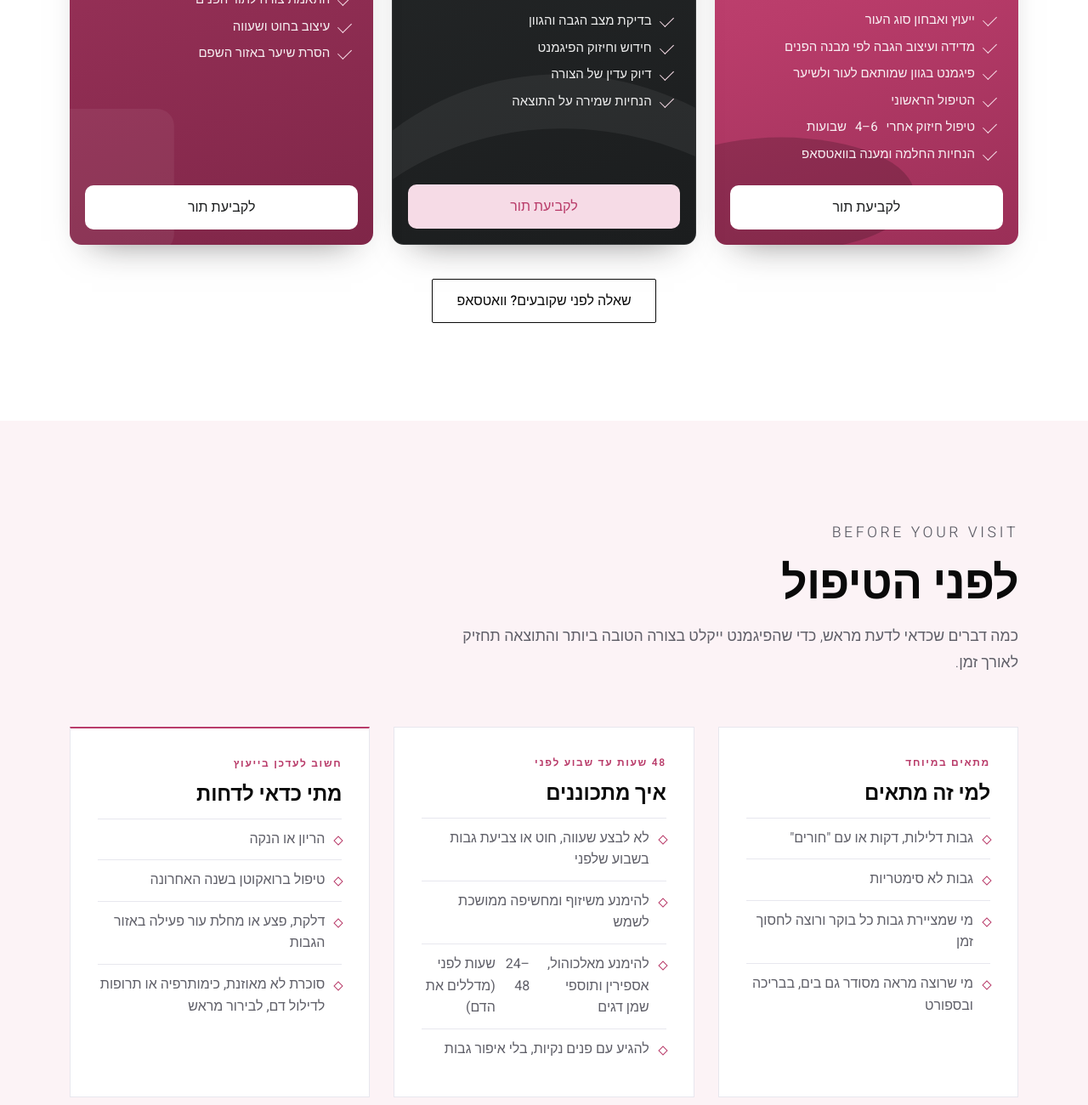
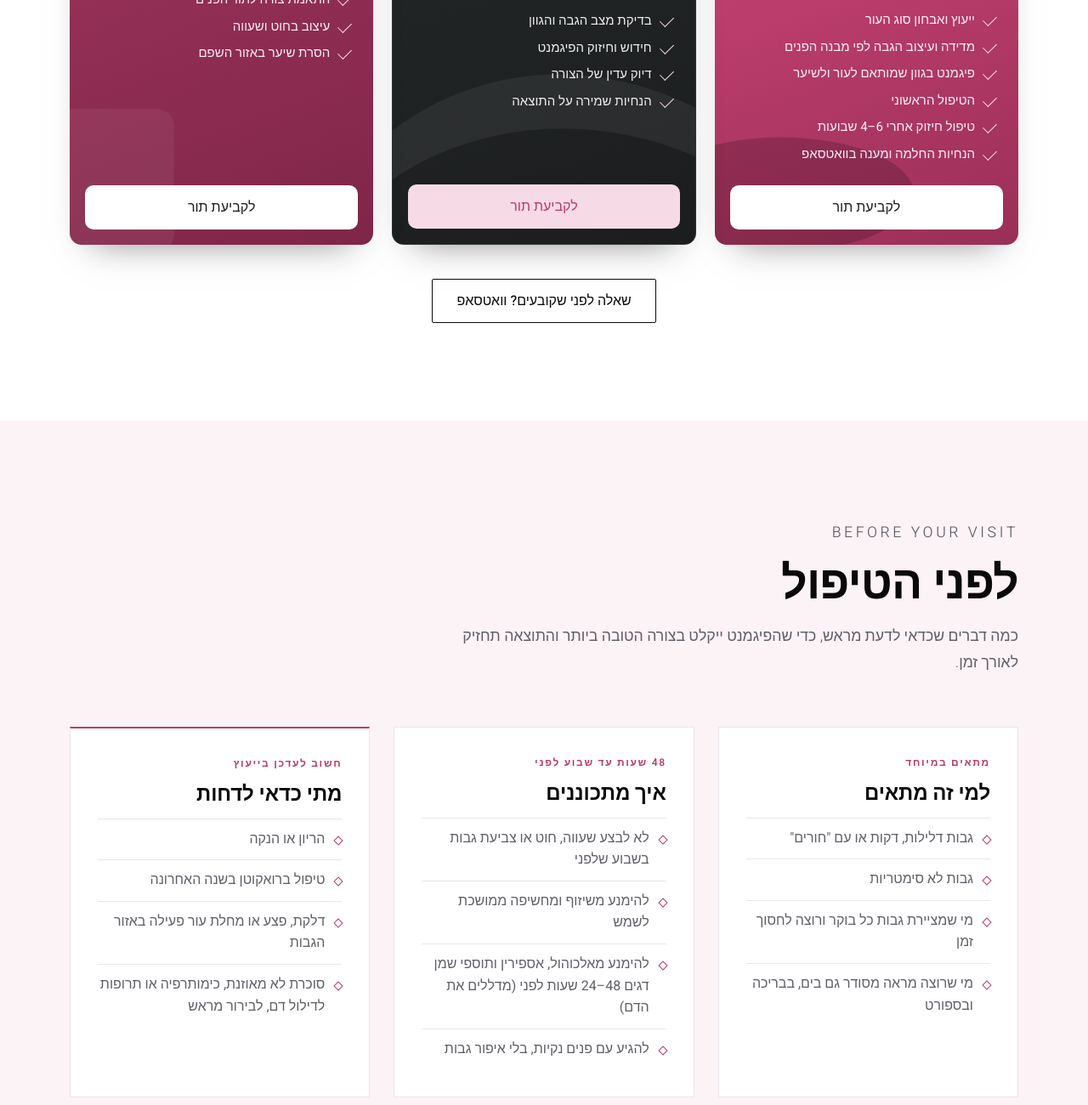
Before and after one commit to aarongolan86/shanigolan-site, a plain HTML site: page index.html in a window 1280 px wide. Shown: the part 4720-6020 px from the top of the page at 85% size. Drawn offline with Linux system fonts and the light colour scheme.

Commit message:
Fix list items where number ranges split into a separate column on mobile
Co-Authored-By: Claude Opus 5.5 <noreply@anthropic.com>
Claude-Session: https://claude.ai/code/session_01Jhg6PZWV9ucbAzpJ8xhL93

```diff
--- a/index.html
+++ b/index.html
@@ -833,7 +833,7 @@ html{overflow-x:clip}
             <h3>מיקרושיידינג פודרה<br>טיפול מלא</h3>
             <div class="pc-price"><span class="num">1,800</span><span class="cur">₪</span></div>
             <p class="pc-note">גבה מלאה, רכה וטבעית, שמחזיקה לאורך זמן. הכל כלול, בלי תוספות.</p>
-            <ul class="pc-list"><li>ייעוץ ואבחון סוג העור</li><li>מדידה ועיצוב הגבה לפי מבנה הפנים</li><li>פיגמנט בגוון שמותאם לעור ולשיער</li><li>הטיפול הראשוני</li><li>טיפול חיזוק אחרי <span class="ltr">4–6</span> שבועות</li><li>הנחיות החלמה ומענה בוואטסאפ</li></ul>
+            <ul class="pc-list"><li>ייעוץ ואבחון סוג העור</li><li>מדידה ועיצוב הגבה לפי מבנה הפנים</li><li>פיגמנט בגוון שמותאם לעור ולשיער</li><li>הטיפול הראשוני</li><li><span>טיפול חיזוק אחרי <span class="ltr">4–6</span> שבועות</span></li><li>הנחיות החלמה ומענה בוואטסאפ</li></ul>
           </div>
           <a class="pc-cta" href="https://lee.co.il/b/bG5py" target="_blank" rel="noopener">לקביעת תור</a>
         </article><article class="pcard c2">
@@ -880,7 +880,7 @@ html{overflow-x:clip}
         <div class="before-col rv">
           <span class="kicker">48 שעות עד שבוע לפני</span>
           <h3>איך מתכוננים</h3>
-          <ul><li>לא לבצע שעווה, חוט או צביעת גבות בשבוע שלפני</li><li>להימנע משיזוף ומחשיפה ממושכת לשמש</li><li>להימנע מאלכוהול, אספירין ותוספי שמן דגים <span class="ltr">24–48</span> שעות לפני (מדללים את הדם)</li><li>להגיע עם פנים נקיות, בלי איפור גבות</li></ul>
+          <ul><li>לא לבצע שעווה, חוט או צביעת גבות בשבוע שלפני</li><li>להימנע משיזוף ומחשיפה ממושכת לשמש</li><li><span>להימנע מאלכוהול, אספירין ותוספי שמן דגים <span class="ltr">24–48</span> שעות לפני (מדללים את הדם)</span></li><li>להגיע עם פנים נקיות, בלי איפור גבות</li></ul>
         </div>
         <div class="before-col warn rv">
           <span class="kicker">חשוב לעדכן בייעוץ</span>
```
